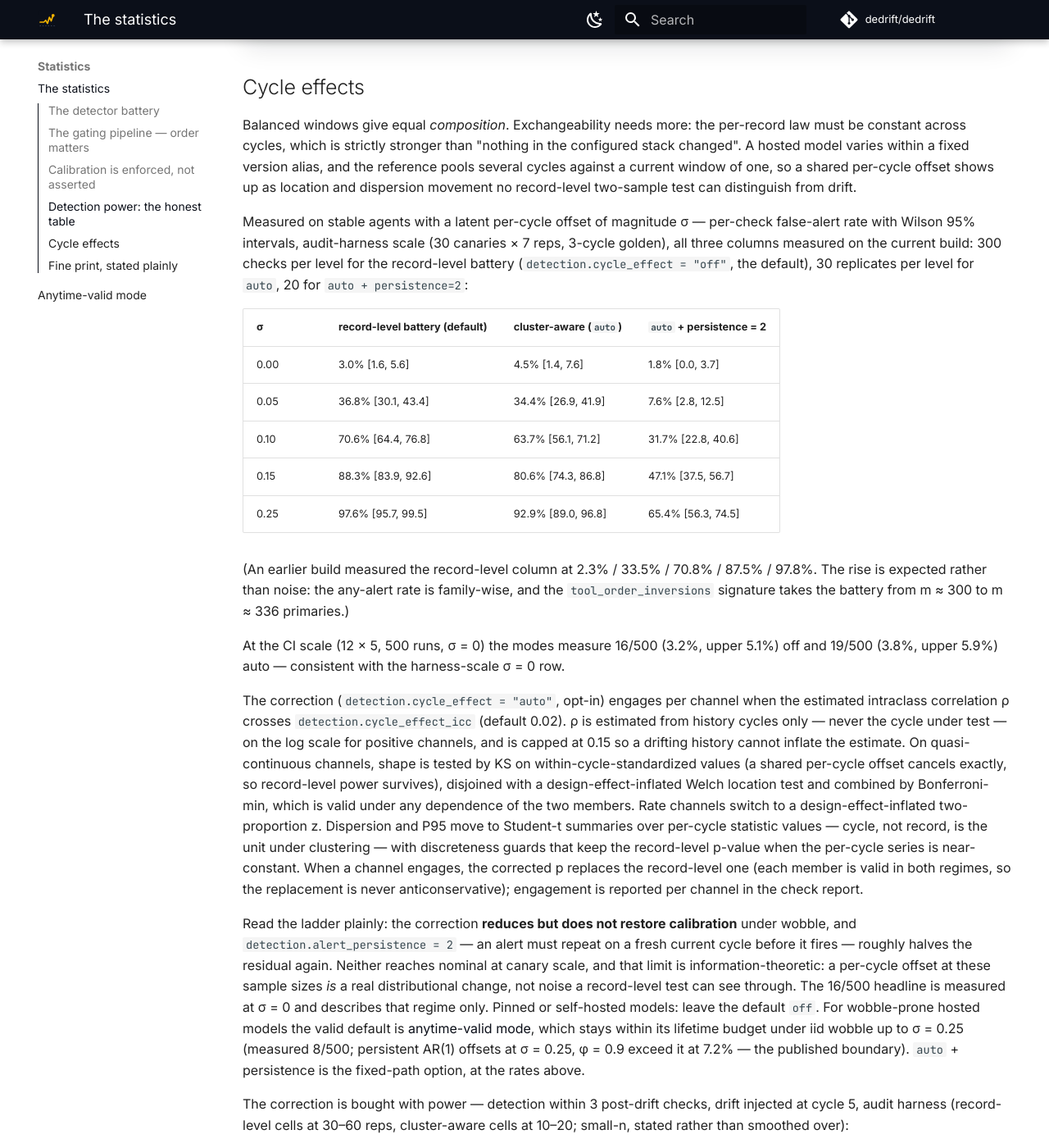
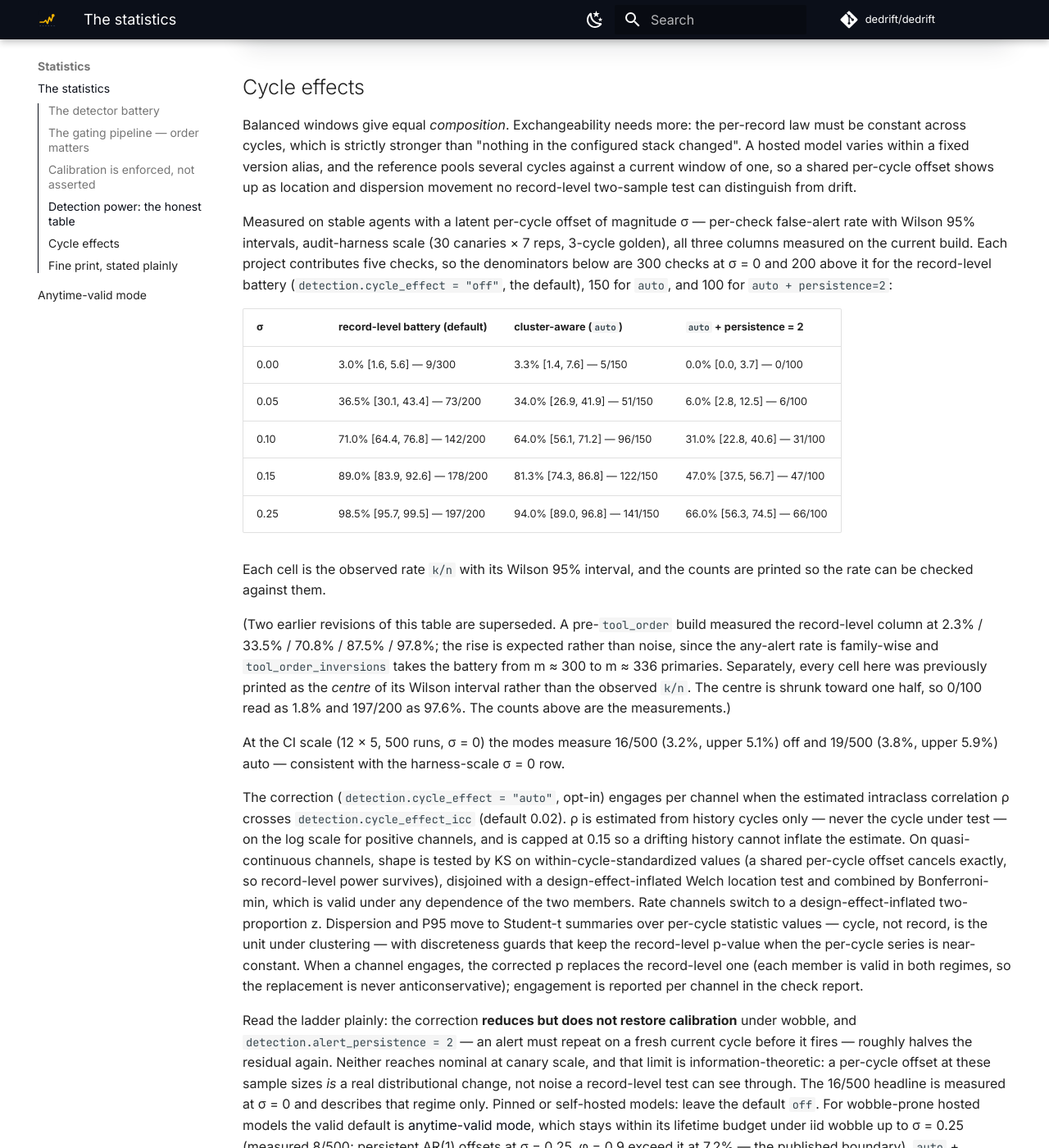
Before and after one commit to dedrift/dedrift, an MkDocs documentation site: the page built from docs/statistics.md, in a window 1280 px wide and 1400 px high, scrolled down 3844 px. Shown: the whole window at 82% size. Built offline with MkDocs 1.6.1 and Material for MkDocs 9.7.7, drawn with Linux system fonts in a browser that asks for light colours; comment, search, counter and statistics services are not loaded.

Commit message:
fix: publish the cycle-effect ladder as observed rates, not Wilson centres
Every cell of the ladder was printed as the centre of its Wilson interval
rather than the observed k/n. The centre is shrunk toward one half, so it
understates high rates and overstates low ones: 0/100 read as 1.8% and
197/200 as 97.6%. The cause was the audit harness returning the centre as
the first element of its (rate, lo, hi) triple, which every consumer took
for the measurement.

All fifteen cells re-derived from the raw counts, which are now printed
beside each rate so it can be checked:

  sigma   off              auto             auto + persistence=2
  0.00    9/300   =  3.0%  5/150   =  3.3%  0/100  =  0.0%
  0.05    73/200  = 36.5%  51/150  = 34.0%  6/100  =  6.0%
  0.10    142/200 = 71.0%  96/150  = 64.0%  31/100 = 31.0%
  0.15    178/200 = 89.0%  122/150 = 81.3%  47/100 = 47.0%
  0.25    197/200 = 98.5%  141/150 = 94.0%  66/100 = 66.0%

The qualitative reading is unchanged -- the correction reduces but does not
restore calibration, and persistence roughly halves the residual again --
but the numbers now match their counts. Denominators were also misstated:
each project contributes five checks, so they are 300 at sigma = 0 and 200
above it, not 300 throughout.

The superseded centres join the retired list, so they cannot return.

```diff
--- a/docs/statistics.md
+++ b/docs/statistics.md
@@ -126,22 +126,30 @@ distinguish from drift.
 Measured on stable agents with a latent per-cycle offset of magnitude σ —
 per-check false-alert rate with Wilson 95% intervals, audit-harness scale
 (30 canaries × 7 reps, 3-cycle golden), all three columns measured on the
-current build: 300 checks per level for the record-level battery
-(`detection.cycle_effect = "off"`, the default), 30 replicates per level
-for `auto`, 20 for `auto + persistence=2`:
+current build. Each project contributes five checks, so the denominators
+below are 300 checks at σ = 0 and 200 above it for the record-level
+battery (`detection.cycle_effect = "off"`, the default), 150 for `auto`,
+and 100 for `auto + persistence=2`:
 
 | σ | record-level battery (default) | cluster-aware (`auto`) | `auto` + persistence = 2 |
 |---|---|---|---|
-| 0.00 | 3.0% [1.6, 5.6] | 4.5% [1.4, 7.6] | 1.8% [0.0, 3.7] |
-| 0.05 | 36.8% [30.1, 43.4] | 34.4% [26.9, 41.9] | 7.6% [2.8, 12.5] |
-| 0.10 | 70.6% [64.4, 76.8] | 63.7% [56.1, 71.2] | 31.7% [22.8, 40.6] |
-| 0.15 | 88.3% [83.9, 92.6] | 80.6% [74.3, 86.8] | 47.1% [37.5, 56.7] |
-| 0.25 | 97.6% [95.7, 99.5] | 92.9% [89.0, 96.8] | 65.4% [56.3, 74.5] |
+| 0.00 | 3.0% [1.6, 5.6] — 9/300 | 3.3% [1.4, 7.6] — 5/150 | 0.0% [0.0, 3.7] — 0/100 |
+| 0.05 | 36.5% [30.1, 43.4] — 73/200 | 34.0% [26.9, 41.9] — 51/150 | 6.0% [2.8, 12.5] — 6/100 |
+| 0.10 | 71.0% [64.4, 76.8] — 142/200 | 64.0% [56.1, 71.2] — 96/150 | 31.0% [22.8, 40.6] — 31/100 |
+| 0.15 | 89.0% [83.9, 92.6] — 178/200 | 81.3% [74.3, 86.8] — 122/150 | 47.0% [37.5, 56.7] — 47/100 |
+| 0.25 | 98.5% [95.7, 99.5] — 197/200 | 94.0% [89.0, 96.8] — 141/150 | 66.0% [56.3, 74.5] — 66/100 |
 
-(An earlier build measured the record-level column at 2.3% / 33.5% /
-70.8% / 87.5% / 97.8%. The rise is expected rather than noise: the
-any-alert rate is family-wise, and the `tool_order_inversions` signature
-takes the battery from m ≈ 300 to m ≈ 336 primaries.)
+Each cell is the observed rate `k/n` with its Wilson 95% interval, and the
+counts are printed so the rate can be checked against them.
+
+(Two earlier revisions of this table are superseded. A pre-`tool_order`
+build measured the record-level column at 2.3% / 33.5% / 70.8% / 87.5% /
+97.8%; the rise is expected rather than noise, since the any-alert rate is
+family-wise and `tool_order_inversions` takes the battery from m ≈ 300 to
+m ≈ 336 primaries. Separately, every cell here was previously printed as
+the *centre* of its Wilson interval rather than the observed `k/n`. The
+centre is shrunk toward one half, so 0/100 read as 1.8% and 197/200 as
+97.6%. The counts above are the measurements.)
 
 At the CI scale (12 × 5, 500 runs, σ = 0) the modes measure 16/500
 (3.2%, upper 5.1%) off and 19/500 (3.8%, upper 5.9%) auto — consistent
```
Also changed, not shown: CHANGELOG.md (+3 -3 lines), 2 other files.
